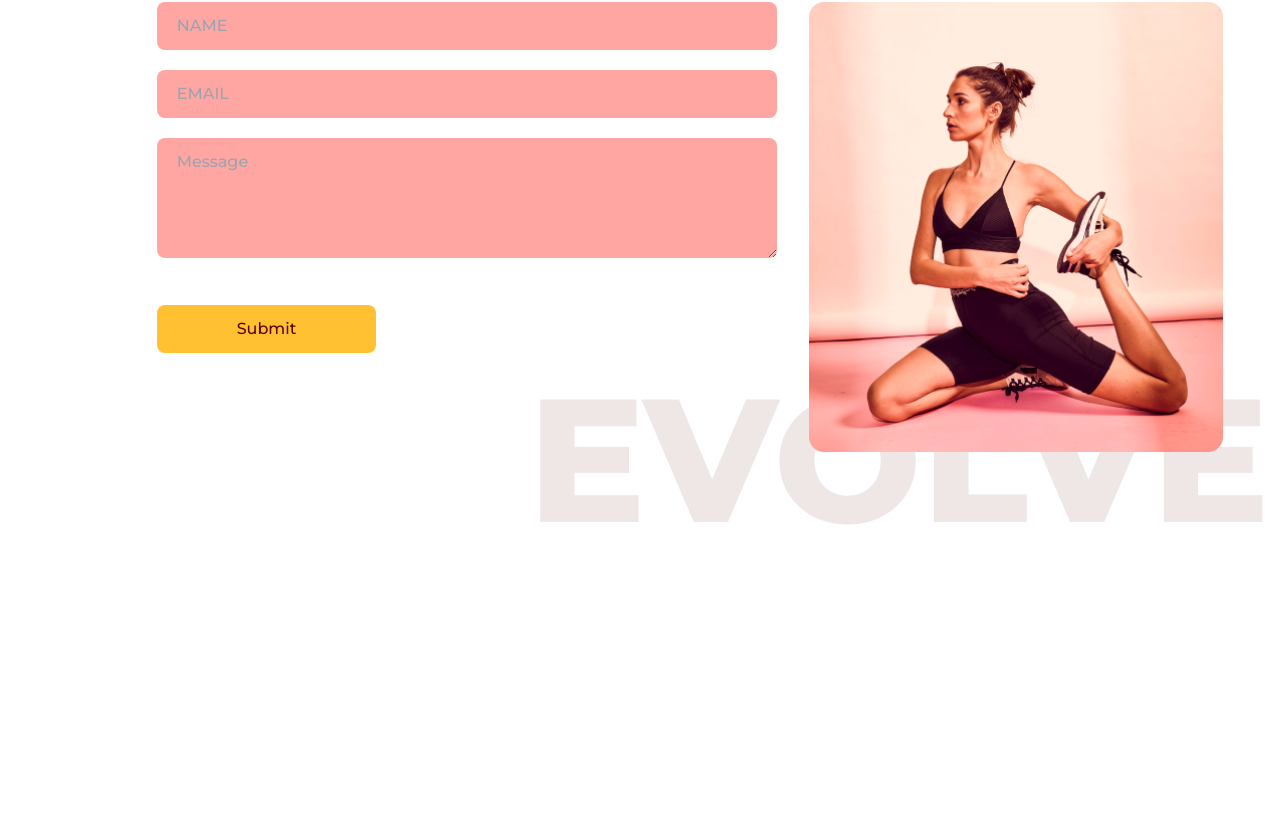
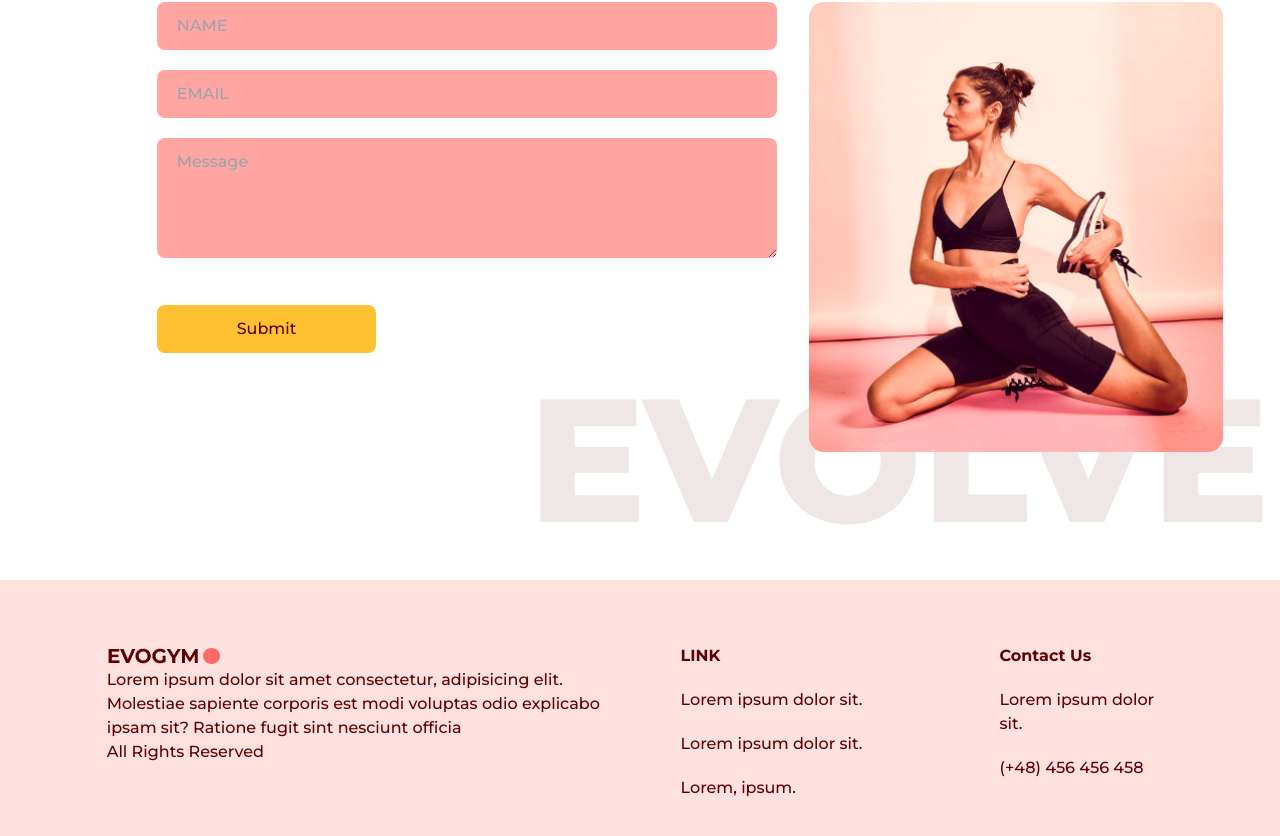
Before and after one commit to Muhammadjon-is/FitnessApp, a React (Create React App) app: page / in a window 1280 px wide. Shown: the part 3228-4064 px from the top of the page. Before the commit the page ends 3808 px from the top, so only its background shows below. Built offline with nearby package versions, Linux system fonts and the light colour scheme.

Commit message:
Website is Done

```diff
--- a/src/App.tsx
+++ b/src/App.tsx
@@ -5,6 +5,7 @@
 import Benefit from "./Scenes/Benefits";
 import OurClasses from "./Scenes/OurClasses";
 import ContactPage from "./Scenes/Contact";
+import FooterPage from "./Scenes/Footer";
 
 
 function App() {
@@ -36,6 +37,7 @@
     <Benefit setSelectedPage={setSelectedPage}/>
     <OurClasses setSelectedPage={setSelectedPage}/>
     <ContactPage setSelectedPage={setSelectedPage} />
+    <FooterPage setSelectedPage={setSelectedPage} />
     </div>
   );
 }
--- /dev/null
+++ b/src/Scenes/Footer/index.tsx
@@ -0,0 +1,35 @@
+import { SelectedPage } from '../shared/types'
+import logo from "../../assets/Logo.png"
+
+
+type Props = {
+    setSelectedPage:(value:SelectedPage) => void
+}
+
+const FooterPage = ({setSelectedPage}: Props) => {
+  return <footer className='bg-primary-100 py-16'>
+  <div className="justify-content mx-auto w-5/6 gap-16 md:flex">
+    <div className='mt-16 basis-1/2 md:mt-0'>
+        <img src={logo} alt="logo" />
+        <p>Lorem ipsum dolor sit amet consectetur, adipisicing elit. Molestiae sapiente corporis est modi voluptas odio explicabo ipsam sit? Ratione fugit sint nesciunt officia </p>
+        <p>All Rights Reserved</p>
+    </div>
+    <div className='mt-16 basis-1/4 md:mt-0'>
+  <h4 className=' font-bold'>LINK</h4>
+  <p className='my-5 '>Lorem ipsum dolor sit.</p>
+  <p className='my-5 '>Lorem ipsum dolor sit.</p>
+ <p>Lorem, ipsum.</p>
+    </div>
+    <div>
+    <div className='mt-16 basis-1/4 md:mt-0'>
+  <h4 className=' font-bold'>Contact Us</h4>
+  <p className='my-5 '>Lorem ipsum dolor sit.</p>
+  <p className='my-5 '>(+48) 456 456 458</p>
+
+    </div>
+  </div>
+  </div>
+  </footer>
+}
+
+export default FooterPage
```
